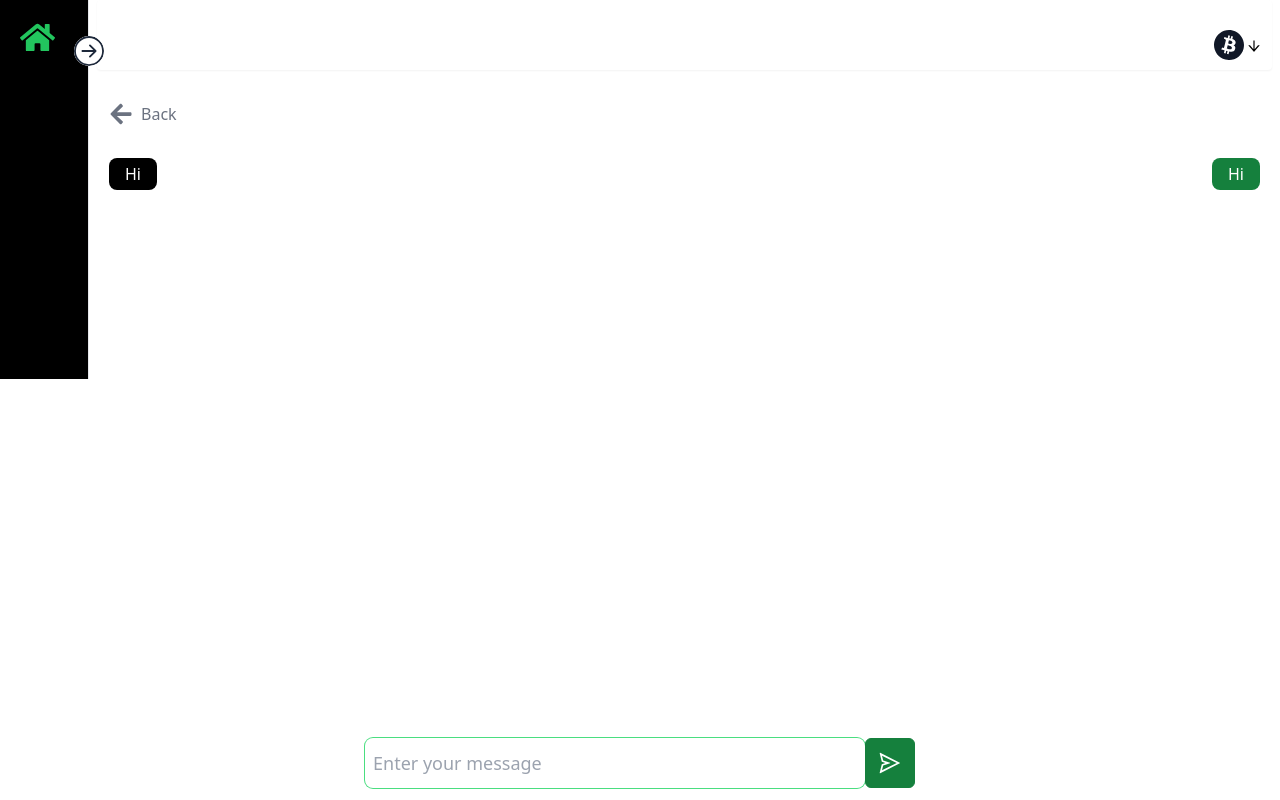
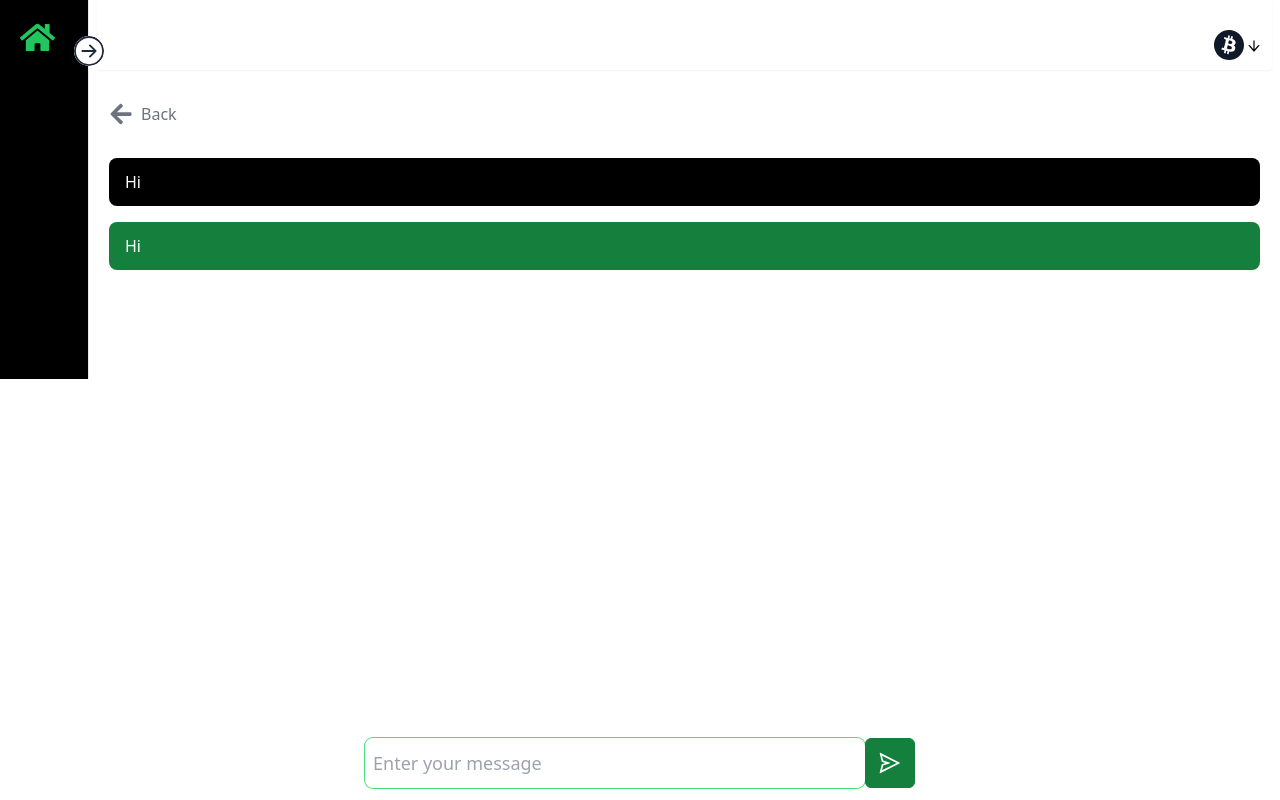
Before and after one commit to kwakyebrilliant/Movers-tailwind, a React (Create React App) app: page /chatsingle in a window 1280 px wide. Built offline with nearby package versions, Linux system fonts and the light colour scheme.

Commit message:
dashboard updates

```diff
--- a/src/Dashboard/Pages/ChatSingle.jsx
+++ b/src/Dashboard/Pages/ChatSingle.jsx
@@ -47,14 +47,14 @@ const ChatSingle = () => {
 
             <div className='mb-5'>
 
-                <div className='flex float-left bg-black rounded-lg'>
-                    <h1 className='text-white px-4 justify-start py-1'>
+                <div className='grid grid-cols-1 bg-black rounded-lg py-2'>
+                    <h1 className='text-white px-4 py-1'>
                         Hi
                     </h1>
                 </div>
 
-                <div className='flex float-right bg-green-700 rounded-lg'>
-                    <h1 className='text-white px-4 justify-start py-1'>
+                <div className='grid grid-cols-1 bg-green-700 rounded-lg py-2 my-4'>
+                    <h1 className='text-white px-4 py-1'>
                         Hi
                     </h1>
                 </div>
```
